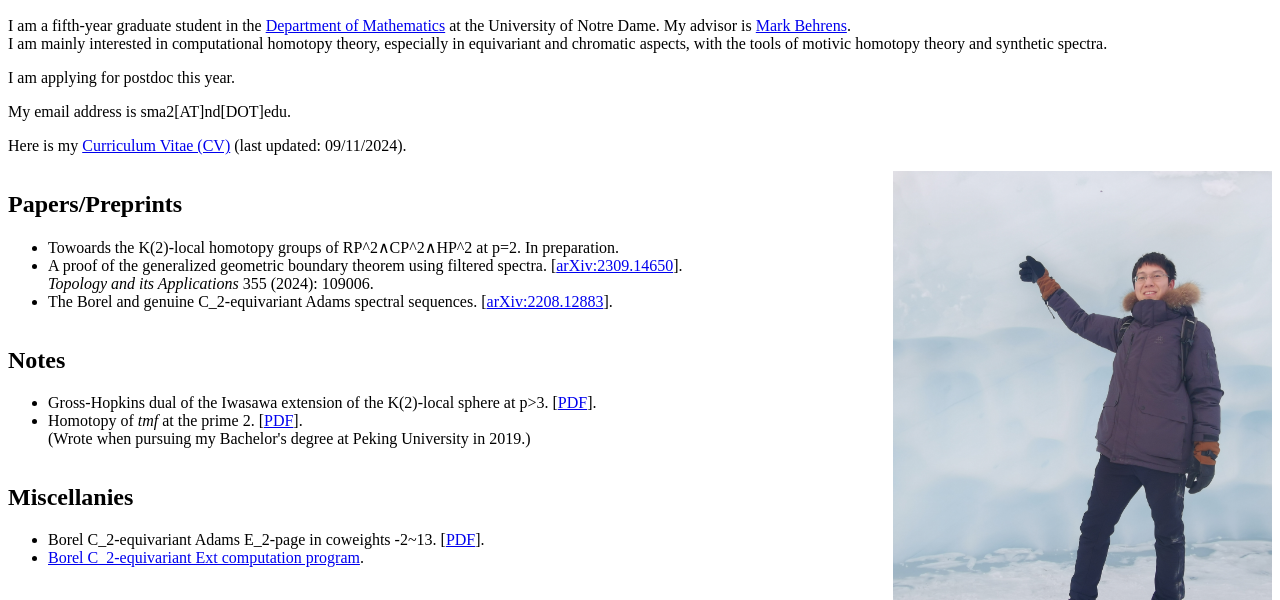
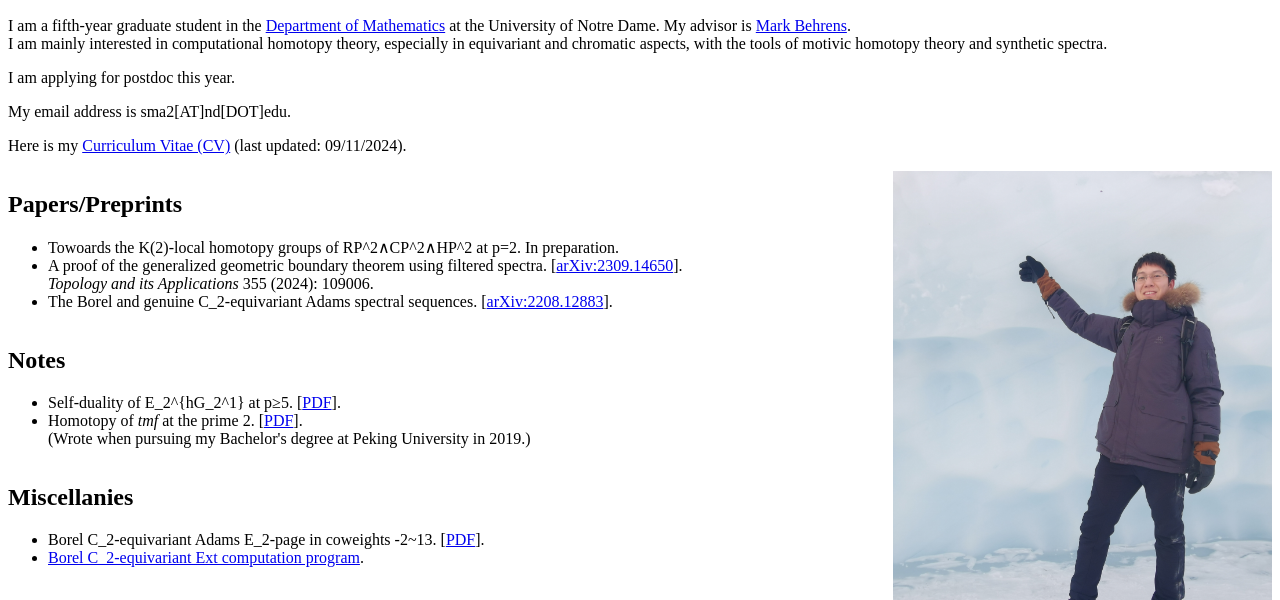
Before and after one commit to masihao/masihao.github.io, a plain HTML site: page index.html in a window 1280 px wide. Shown: the part 177-777 px from the top of the page. Drawn offline with Linux system fonts and the light colour scheme.

Commit message:
Update index.html

```diff
--- a/index.html
+++ b/index.html
@@ -60,7 +60,7 @@
     <div class="main">
       <h2>Notes</h2>
       <ul>
-        <li>Gross-Hopkins dual of the Iwasawa extension of the K(2)-local sphere at p>3. [<a href="halfk2.pdf">PDF</a>].</li>
+        <li>Self-duality of E_2^{hG_2^1} at p≥5. [<a href="halfk2.pdf">PDF</a>].</li>
         <li>Homotopy of <i>tmf</i> at the prime 2. [<a href="Homotopy of tmf at the prime 2.pdf">PDF</a>].<br>(Wrote when pursuing my Bachelor's degree at Peking University in 2019.)</li>
       </ul>
     </div>
```
